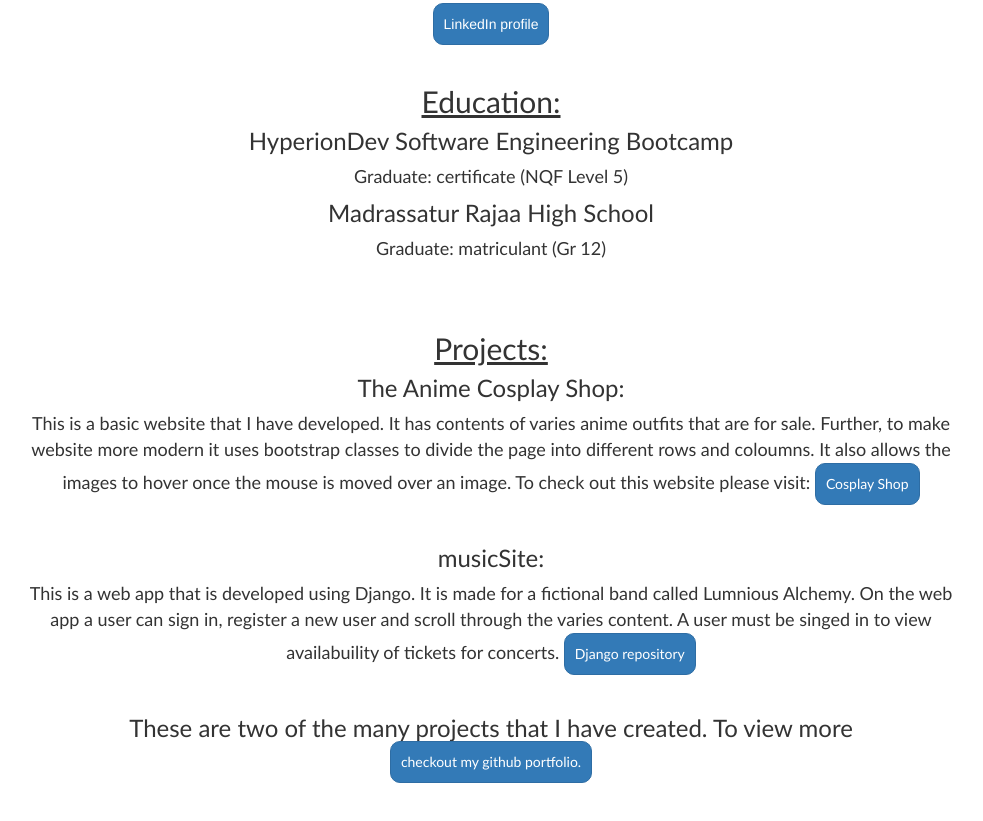
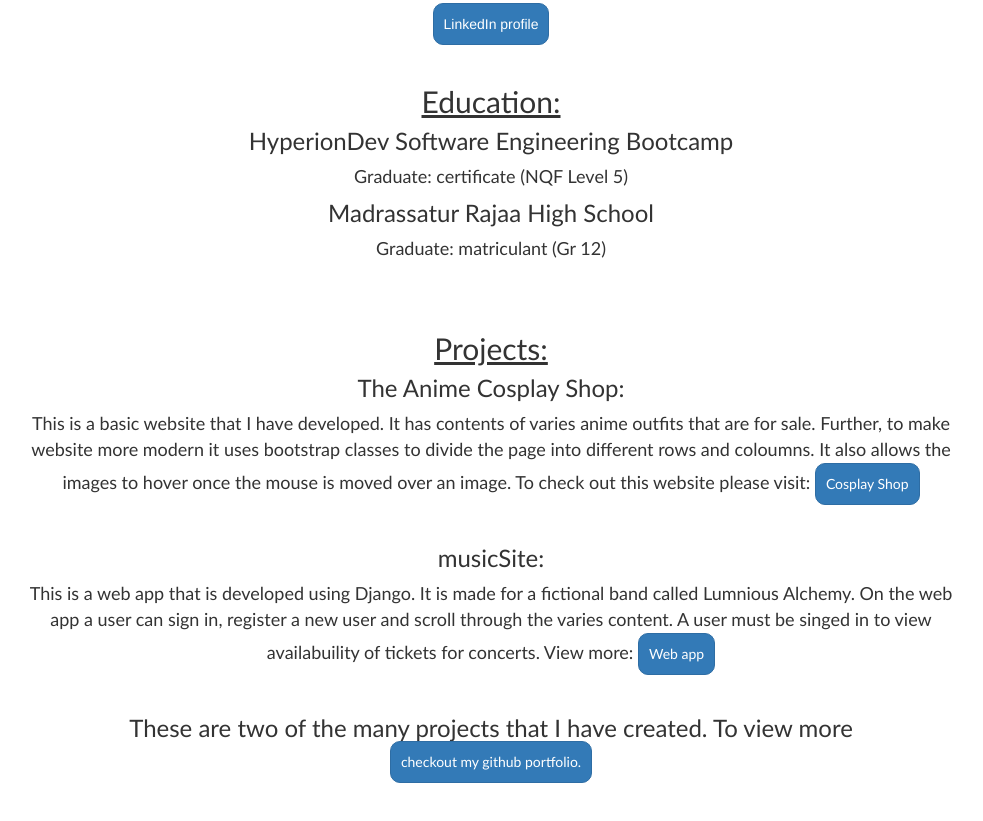
Before and after one commit to Shakes007/MyCV, a plain HTML site: page index.html in a window 1280 px wide. Shown: the part 1171-1992 px from the top of the page, without its empty margins (149-1132 px from the left). Drawn offline with nearby package versions, Linux system fonts and the light colour scheme.

Commit message:
Update index.html

```diff
--- a/index.html
+++ b/index.html
@@ -129,8 +129,9 @@
                         fictional band called Lumnious Alchemy. On the web app a user can
                         sign in, register a new user and scroll through the varies content.
                         A user must be singed in to view availabuility of tickets for concerts.
-                        <a href="https://github.com/Shakes007/Django_project" rel="external"
-                            class="btn btn-primary">Django repository</a>
+                        View more:
+                        <a href="https://github.com/Shakes007/web_app" rel="external"
+                            class="btn btn-primary">Web app</a>
                     </p><br>
                 <h4> These are two of the many projects that I have created. To view more
                     <a href="https://github.com/Shakes007" rel="external" class="btn btn-primary">
```
